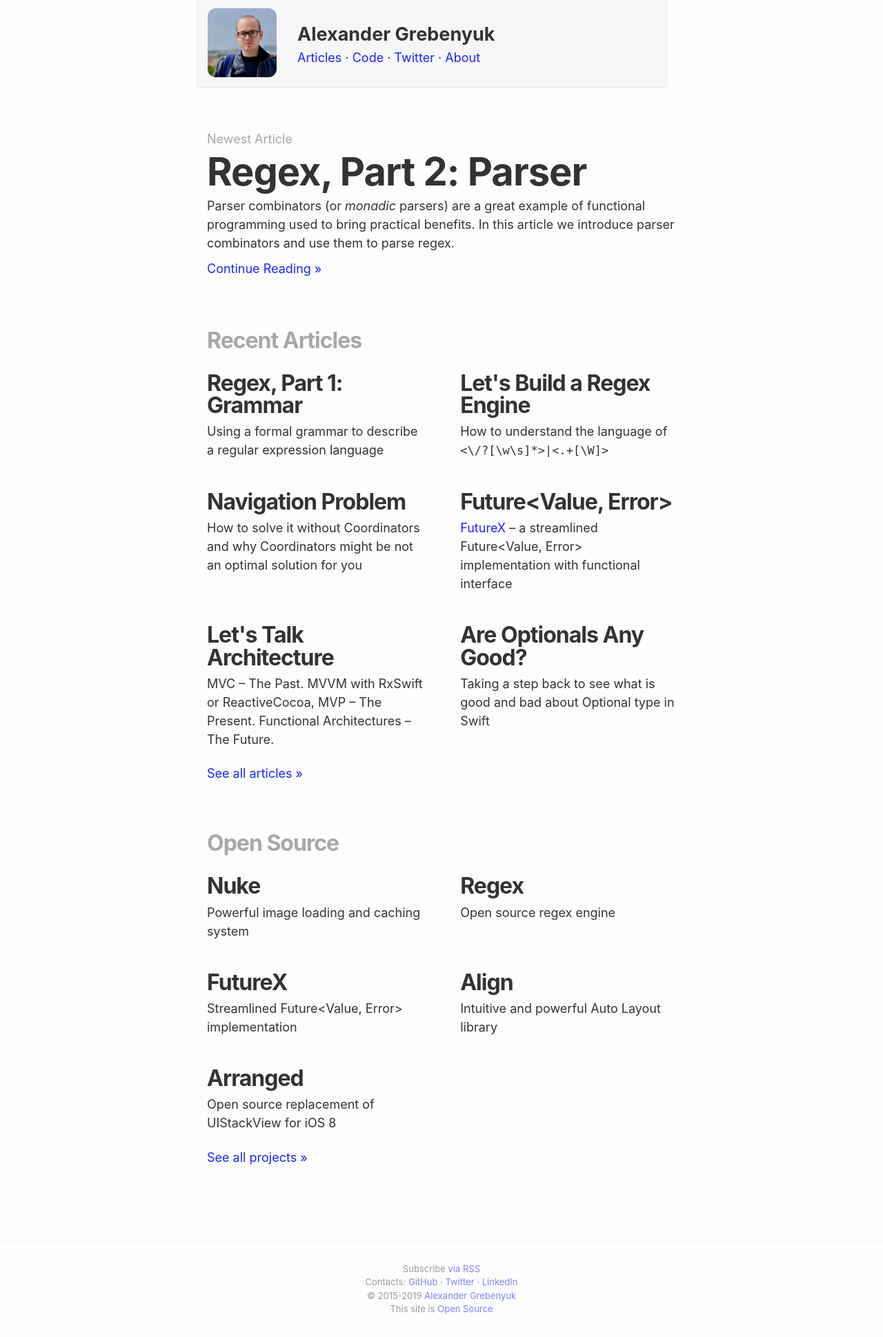
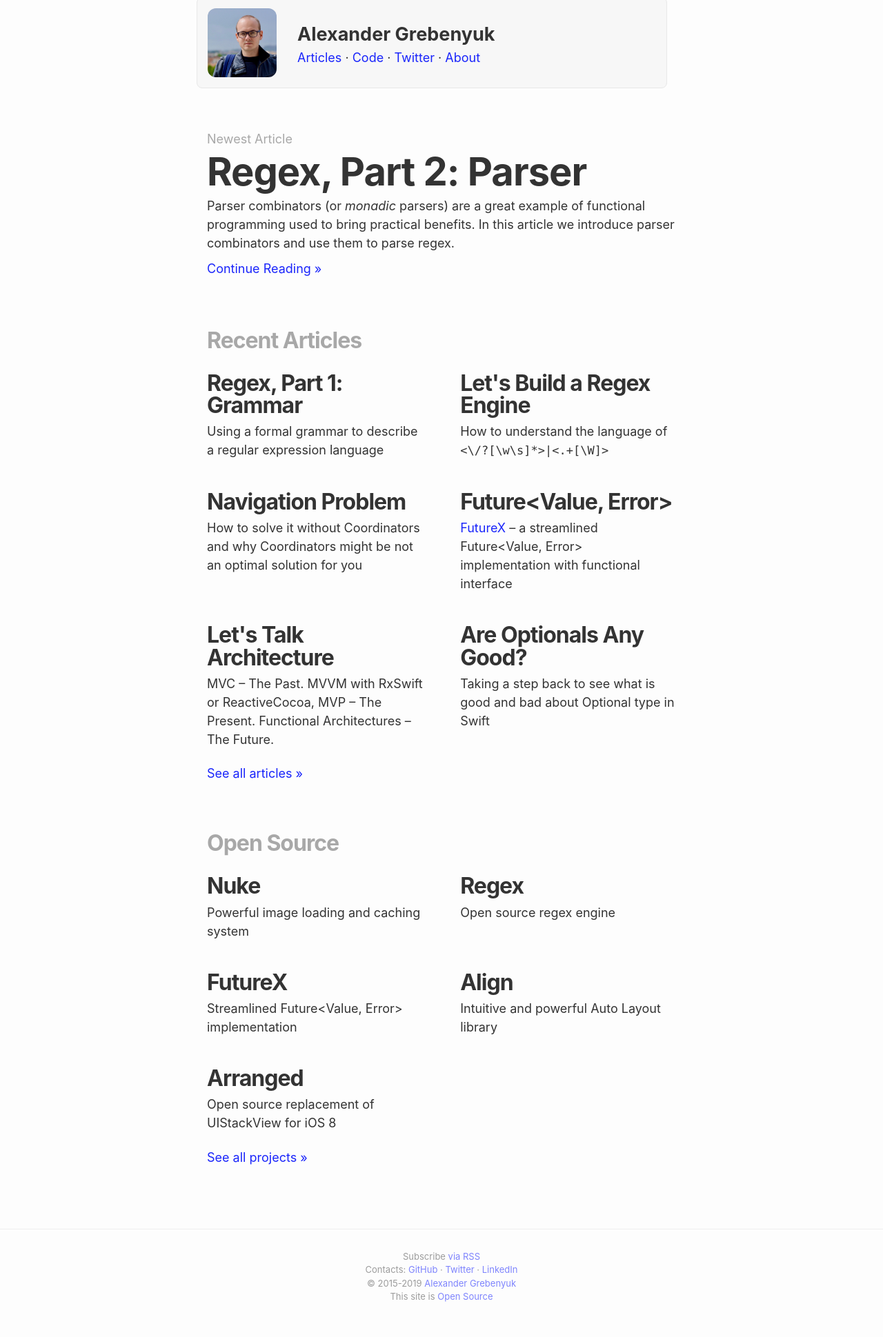
Before and after one commit to hyling/kean.github.io, a Jekyll site: the page built from index.html, in a window 1280 px wide. Shown: the whole page at 69% size. Built offline with Jekyll 4.4.1, drawn with Linux system fonts in a browser that asks for light colours.

Commit message:
Add consisting spacing for site footer

```diff
--- a/_sass/_site.scss
+++ b/_sass/_site.scss
@@ -4,6 +4,11 @@
 .SiteFooter {
     padding: $spacing-unit / 2 0;
     border-top: 1px solid #eee;
+    margin-top: 3 * $spacing-unit;
+
+    @include media-query($on-mobile) {
+        margin-top: 1.5 * $spacing-unit;
+    }
 }
 
 .SiteFooter_Links {
--- a/about/index.html
+++ b/about/index.html
@@ -33,9 +33,6 @@
     <li>And about <a href="https://github.com/kean?tab=repositories">12 other projects</a> which you can find on my GitHub page</li>
 </ul>
 
-<br/>
-<br/>
-
 </div> <!--home!-->
 
 </main>
--- a/index.html
+++ b/index.html
@@ -55,9 +55,4 @@
 
 </div>
 
-<br/>
-<br/>
-<br/>
-<br/>
-
 </main>
```
